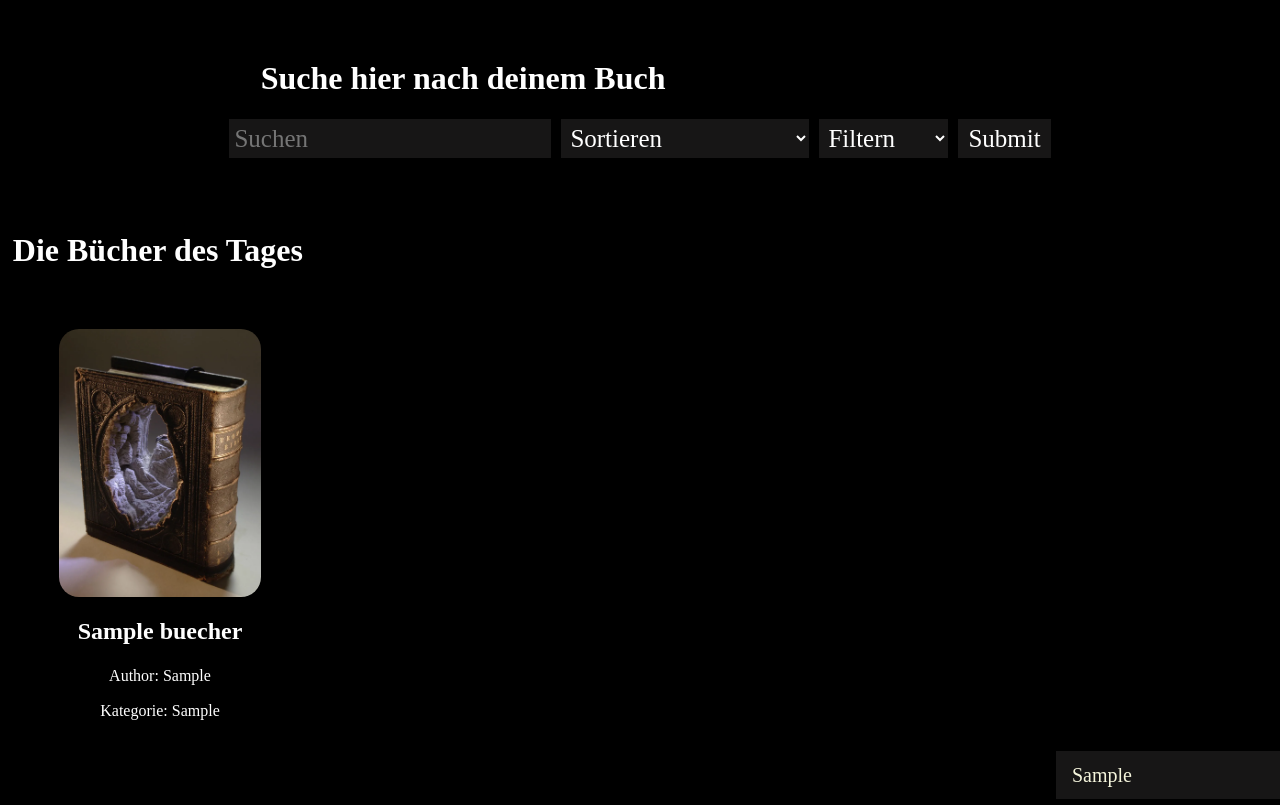
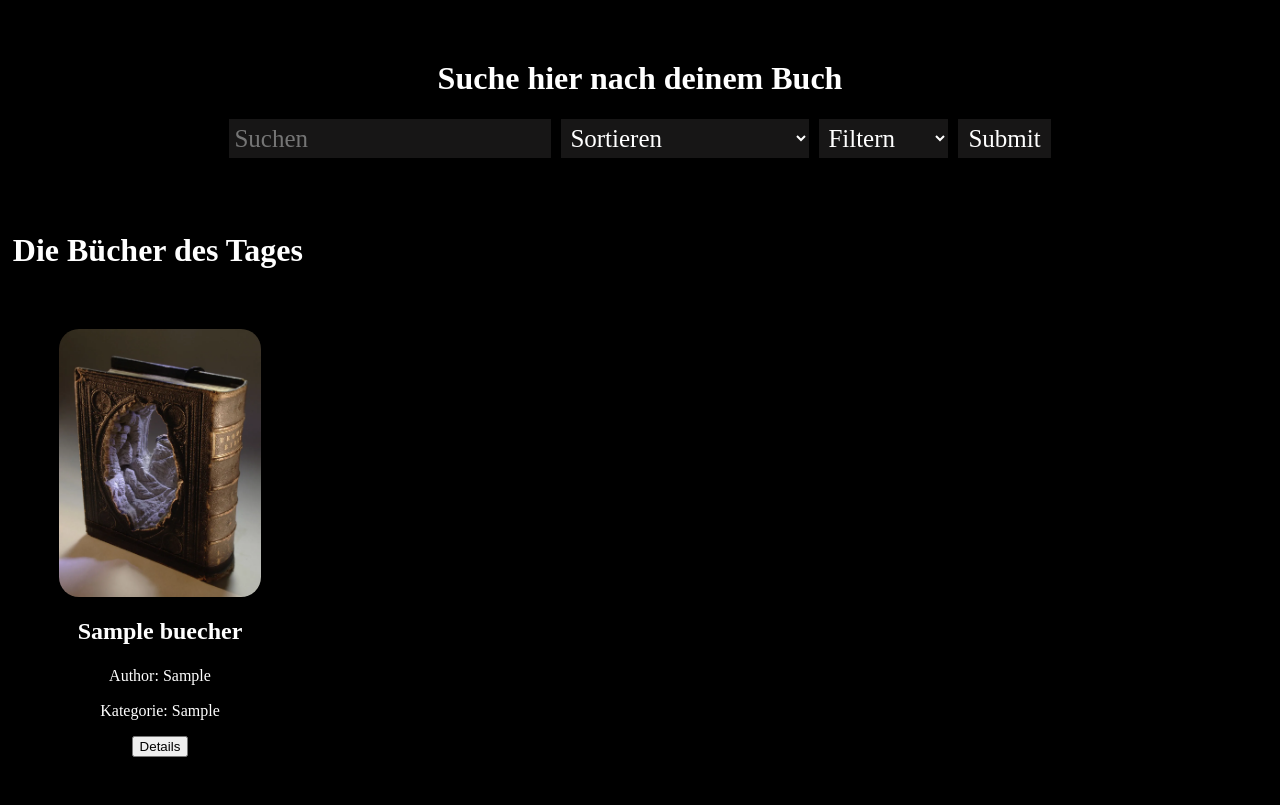
Before and after one commit to Onedrican/Bookshop-basent, a PHP site: page / in a window 1280 px wide. Shown: the part 80-885 px from the top of the page. Run offline with PHP 8.4, Linux system fonts and the light colour scheme; tables that the repository leaves empty or names only in its code hold one stand-in row (values such as "Sample post"); some web fonts are replaced.

Commit message:
vinc du bisch de goat

```diff
--- a/index.php
+++ b/index.php
@@ -27,7 +27,7 @@
 <br>
 
 <div id="searchbar">
-<div id = "search1"><h1>Suche hier nach deinem Buch<a id="prof">kkdddddfffffffdffdsasdsik</a><h1></div>
+<div id = "search1"><h1>Suche hier nach deinem Buch</h1></div>
     <form method="post">
         <input type="text" name="search" placeholder="Suchen">
         <select name="sort">
@@ -68,6 +68,7 @@ if ($_SERVER["REQUEST_METHOD"] == "POST") {
     $sort = $_POST['sort'];
     $filter = $_POST['filter'];
 
+    //Preparing beginning of querry
     $search = $search .= "%";
     $query = "SELECT * FROM buecher WHERE ";
 
@@ -115,8 +116,6 @@ if ($_SERVER["REQUEST_METHOD"] == "POST") {
             break;
     }
 
-
-
      // Execute the query
      $stmt = $conn->prepare($query);
      $stmt->bindValue(':search', "$search", PDO::PARAM_STR);
@@ -139,13 +138,13 @@ if ($_SERVER["REQUEST_METHOD"] == "POST") {
     } else {
         echo '<div id= "noresults">';
         echo "No results found :(";
-        '</div>';
+        echo '</div>';
     }
     echo "</div>";
 }
     //Display 12 Books
     // Prepare the SQL query
-    $query = "SELECT kurztitle, autor, kategorie FROM buecher WHERE autor IS NOT NULL AND autor != '' LIMIT 12";
+    $query = "SELECT kurztitle, autor, kategorie, id FROM buecher WHERE autor IS NOT NULL AND autor != '' LIMIT 12";
 
     // Execute the query
     $stmt = $conn->prepare($query);
@@ -159,12 +158,12 @@ if ($_SERVER["REQUEST_METHOD"] == "POST") {
     echo '<h1 id="botd">Die Bücher des Tages</h1>';
     foreach ($results as $book) {
         echo '<span class="frontpage_books">';
-        echo '<a href="alle_infos.php"><span class="book1"><img class="bild1" src=pictures/book.webp alt="bookcover"></span></a>';
+        echo '<a><span class="book1"><img class="bild1" src=pictures/book.webp alt="bookcover"></span></a>';
         echo "<h2>" . $book['kurztitle'] . "</h2>";
         echo "<p>Author: " . $book['autor'] . "</p>";
         echo "<p>Kategorie: " . $book['kategorie'] . "</p>";
+        echo "<form action='alle_infos.php' method='GET'> <button type='submit' name='id' id='details-button' value='" . $book['id'] . "'>Details</button></form>";
         echo "</span>";
-        echo '<div class="bookdrop-content">'. $book['autor'] . '</div>';
     }
 echo "</div>";
 ?>
--- a/style.css
+++ b/style.css
@@ -24,16 +24,18 @@ header {
 .filler_p {
     font-family: Vesper Libre, serif;
     font-size: 30px;
+    margin:2%;
 }
 
 .filler_h1 {
     font-family: Vesper Libre, serif;
-    font-size: 40px;
+    font-size: 20px;
+    margin: 2%;
 }
 
 
 #noresults{
-    padding: 1%;
+    padding: 2%;
 }
 .frontpage_books {
     width: 21%;
@@ -159,51 +161,3 @@ input[type="submit"] {
 #botd{
     padding: 1%;
 }
-
-
-
-
-
-
-
-
-
-
-
-.bookdrop{
-    float:right;
-    width:5%;
-    margin-top: -1%;
-    margin-right:5%
-}
-
-.aaaa a {
-    color: white;
-}
-
-.bookdrop-content {
-    display: block;
-    position: relative;
-    background-color: rgb(23, 22, 22);
-    min-width: 160px;
-    box-shadow: 0px 8px 16px 0px black;
-    padding: 12px 16px;
-    color: beige;
-    float: right;
-    width: 15%;
-    font-size: 20px;
-    margin-top: 35%;
-}
-
-.aaaa:hover .bookdrop-content {
-    display: block;
-}
-
-.book1:hover{
-    background-color: blue;
-}
-
-.book1:hover .bookdrop-content {
-    background-color: red;
-    display: block;
-}
```
Also changed, not shown: alle_infos.php (+25 -4 lines).
